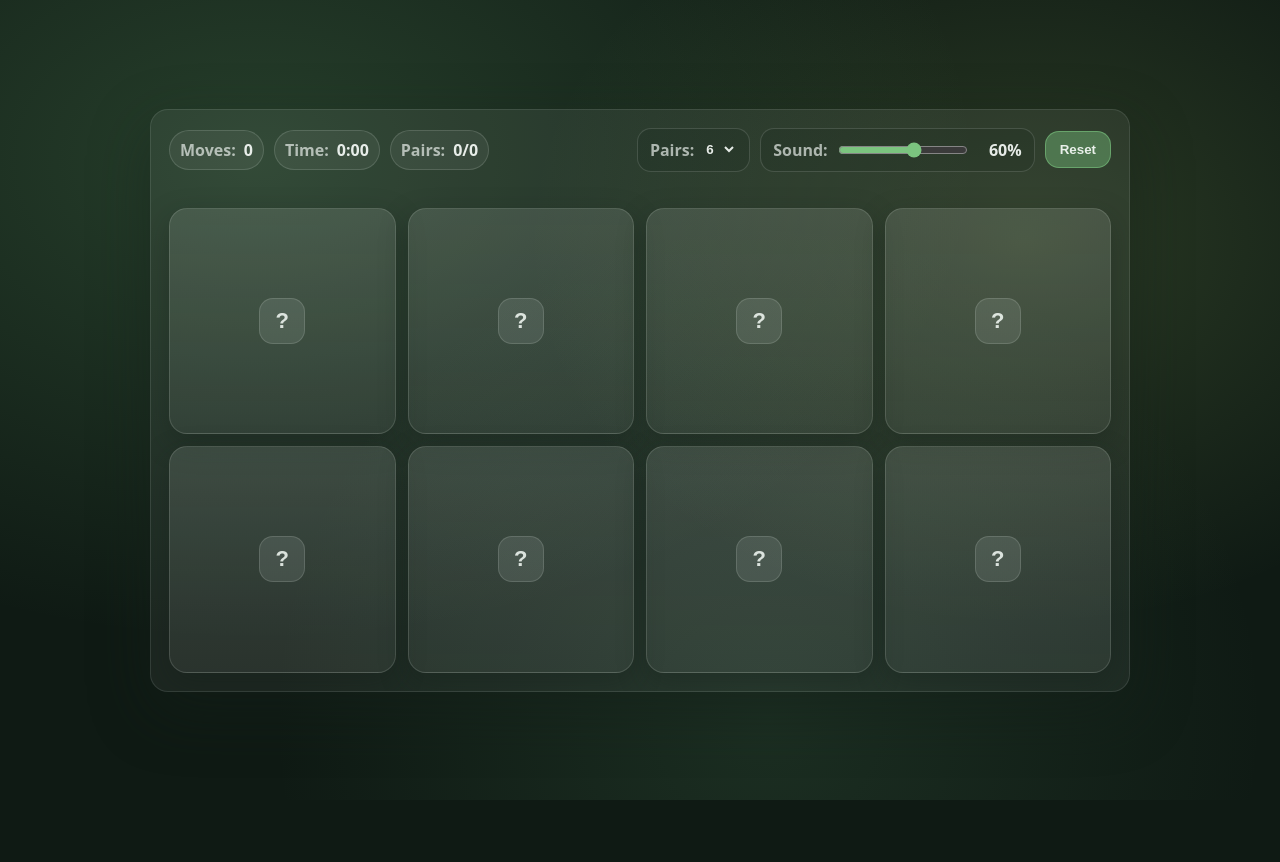
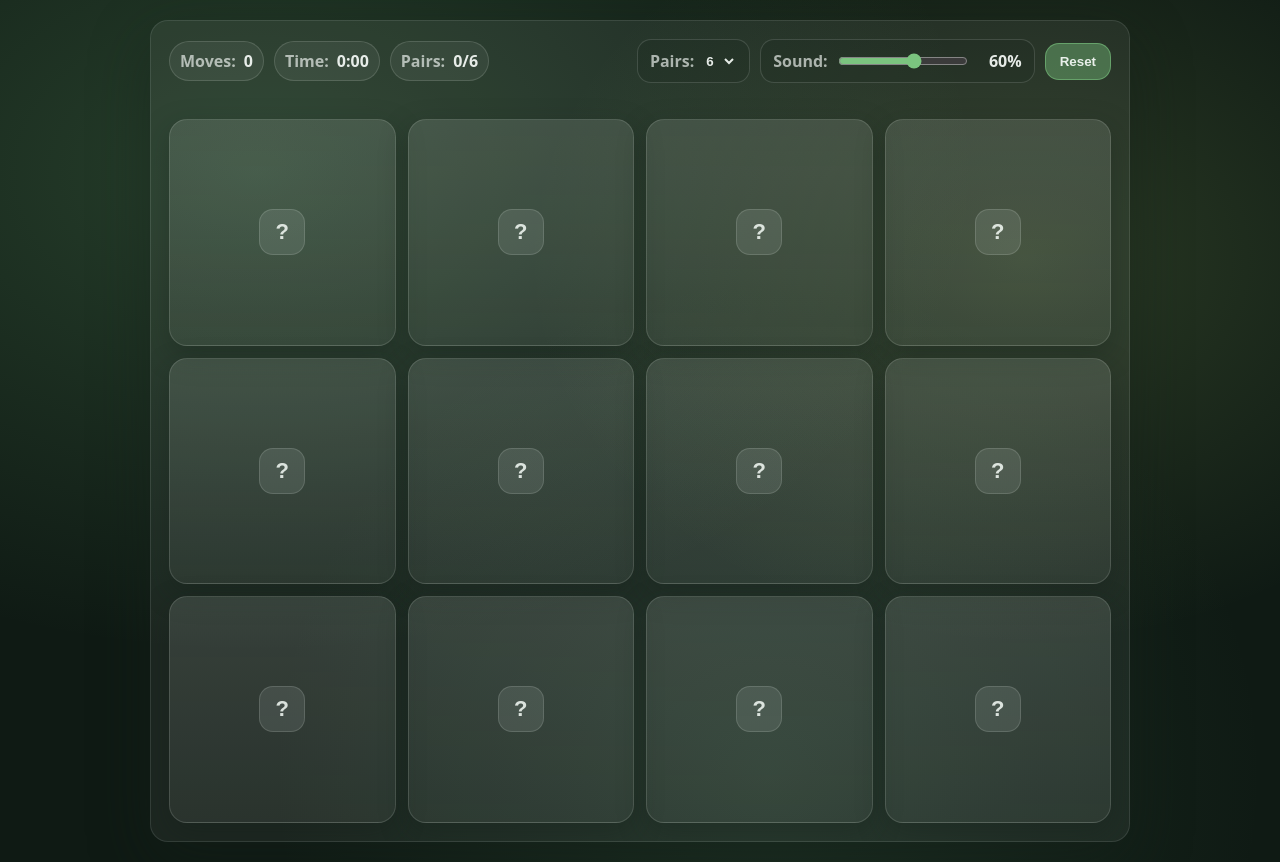
Before and after one commit to EvgMarty/memory-game, a plain HTML site: page index.html in a window 1280 px wide. Before the commit the page ends 800 px from the top, so only its background shows below. Drawn offline with Linux system fonts and the light colour scheme.

Commit message:
feat: added a feature for creating card pairs

```diff
--- a/index.html
+++ b/index.html
@@ -56,89 +56,7 @@
             <button id="restartBtn" class="btn btn--primary">Reset</button>
           </div>
         </header>
-
-        <div id="grid" class="grid" aria-label="Game board">
-          <button class="tile" type="button" aria-label="Card" data-value="🍌">
-            <div class="tile__inner">
-              <div class="tile__face tile__front">
-                <div class="tile__chip">?</div>
-              </div>
-              <div class="tile__face tile__back">
-                <div class="tile__emoji">🍌</div>
-              </div>
-            </div>
-          </button>
-          <button class="tile" type="button" aria-label="Card" data-value="🍒">
-            <div class="tile__inner">
-              <div class="tile__face tile__front">
-                <div class="tile__chip">?</div>
-              </div>
-              <div class="tile__face tile__back">
-                <div class="tile__emoji">🍒</div>
-              </div>
-            </div>
-          </button>
-          <button class="tile" type="button" aria-label="Card" data-value="🌽">
-            <div class="tile__inner">
-              <div class="tile__face tile__front">
-                <div class="tile__chip">?</div>
-              </div>
-              <div class="tile__face tile__back">
-                <div class="tile__emoji">🌽</div>
-              </div>
-            </div>
-          </button>
-          <button class="tile" type="button" aria-label="Card" data-value="🍇">
-            <div class="tile__inner">
-              <div class="tile__face tile__front">
-                <div class="tile__chip">?</div>
-              </div>
-              <div class="tile__face tile__back">
-                <div class="tile__emoji">🍇</div>
-              </div>
-            </div>
-          </button>
-          <button class="tile" type="button" aria-label="Card" data-value="🍌">
-            <div class="tile__inner">
-              <div class="tile__face tile__front">
-                <div class="tile__chip">?</div>
-              </div>
-              <div class="tile__face tile__back">
-                <div class="tile__emoji">🍌</div>
-              </div>
-            </div>
-          </button>
-          <button class="tile" type="button" aria-label="Card" data-value="🍒">
-            <div class="tile__inner">
-              <div class="tile__face tile__front">
-                <div class="tile__chip">?</div>
-              </div>
-              <div class="tile__face tile__back">
-                <div class="tile__emoji">🍒</div>
-              </div>
-            </div>
-          </button>
-          <button class="tile" type="button" aria-label="Card" data-value="🌽">
-            <div class="tile__inner">
-              <div class="tile__face tile__front">
-                <div class="tile__chip">?</div>
-              </div>
-              <div class="tile__face tile__back">
-                <div class="tile__emoji">🌽</div>
-              </div>
-            </div>
-          </button>
-          <button class="tile" type="button" aria-label="Card" data-value="🍇">
-            <div class="tile__inner">
-              <div class="tile__face tile__front">
-                <div class="tile__chip">?</div>
-              </div>
-              <div class="tile__face tile__back">
-                <div class="tile__emoji">🍇</div>
-              </div>
-            </div>
-          </button>
-        </div>
+        <div id="grid" class="grid" aria-label="Game board"></div>
       </section>
     </main>
 
--- a/js/main.js
+++ b/js/main.js
@@ -0,0 +1,173 @@
+;(function () {
+  const ui = {
+    moves: document.querySelector('#moves'),
+    time: document.querySelector('#time'),
+    pairs: document.querySelector('#pairs'),
+    pairsSelect: document.querySelector('#pairsSelect'),
+    volume: document.querySelector('#volume'),
+    volumeValue: document.querySelector('#volumeValue'),
+    restartButton: document.querySelector('#restartBtn'),
+    grid: document.querySelector('#grid'),
+    overlay: document.querySelector('#overlay'),
+    winText: document.querySelector('#winText'),
+    playAgainButton: document.querySelector('#playAgainBtn'),
+    closeButton: document.querySelector('#closeBtn'),
+  }
+
+  const icons = [
+    '👹',
+    '👺',
+    '🤡',
+    '👻',
+    '💩',
+    '👽',
+    '☠️',
+    '👾',
+    '🤖',
+    '🎃',
+    '😸',
+    '🚑',
+    '🧭',
+    '🚒',
+    '🚕',
+    '🚜',
+    '🎁',
+    '💎',
+    '💣',
+    '💵',
+    '⏰',
+    '✂️',
+    '♠️',
+    '♣️',
+    '♥️',
+    '♦️',
+    '🍺',
+    '🧀',
+    '🌶',
+    '🍅',
+    '🍏',
+    '🍌',
+    '⚽️',
+    '🎲',
+    '🍣',
+  ]
+
+  const sound = []
+
+  const game = {
+    firstTile: null,
+    secondTile: null,
+    isLocked: false,
+    totalPairs: 6,
+    deck: [],
+    state: {
+      matchedPairs: 0,
+      moves: 0,
+      seconds: 0,
+      timerId: null,
+      isStarted: false,
+    },
+
+    init: function () {
+      this.bindEvents()
+      this.startNewGame()
+    },
+
+    bindEvents: function () {
+      const self = this
+
+      //chanfe pair selector
+      ui.pairsSelect.addEventListener('change', function () {
+        self.updatePairsFromSelect()
+        self.startNewGame()
+      })
+    },
+
+    updatePairsFromSelect: function () {
+      const value = Number(ui.pairsSelect.value)
+      this.totalPairs = value
+    },
+
+    // startNewGame
+    startNewGame: function () {
+      this.closeWinOverlay()
+      this.resetState()
+      this.buildDeck()
+      this.renderBoard()
+    },
+
+    closeWinOverlay: function () {
+      ui.overlay.classList.remove('is-open')
+    },
+
+    resetState: function () {
+      const state = this.state
+      state.firstTile = null
+      state.secondTile = null
+      state.isLocked = false
+      state.matchedPairs = 6
+      state.moves = 0
+      state.seconds = 0
+      state.isStarted = false
+
+      if (state.timerId) {
+        clearInterval(state.timerId)
+        state.timerId = null
+      }
+
+      ui.moves.textContent = '0'
+      ui.time.textContent = '0:00'
+      ui.pairs.textContent = '0/' + this.totalPairs
+    },
+
+    buildDeck: function () {
+      let copy = icons.slice()
+      copy = this.shuffleArray(copy)
+      let selected = copy.slice(0, this.totalPairs)
+      let doubled = selected.concat(selected)
+      doubled = this.shuffleArray(doubled)
+
+      this.deck = doubled.map(function (value, index) {
+        return {
+          id: index,
+          value: value,
+        }
+      })
+    },
+
+    shuffleArray: function (array) {
+      for (var i = array.length - 1; i > 0; i--) {
+        var j = Math.floor(Math.random() * (i + 1))
+        var temp = array[i]
+        array[i] = array[j]
+        array[j] = temp
+      }
+      return array
+    },
+
+    renderBoard: function () {
+      let html = ''
+      let i
+
+      for (let i = 0; i < this.deck.length; i++) {
+        html +=
+          '<button class="tile" type="button" aria-label="Card"><div class="tile__inner"><div class="tile__face tile__front"><div class="tile__chip">?</div></div><div class="tile__face tile__back"><div class="tile__emoji"></div></div></div></button>'
+      }
+
+      ui.grid.innerHTML = html
+      this.attachDataToTiles()
+    },
+
+    attachDataToTiles: function () {
+      let tiles = ui.grid.querySelectorAll('.tile')
+      let emojis = ui.grid.querySelectorAll('.tile__emoji')
+
+      for (let i = 0; i < this.deck.length; i++) {
+        tiles[i].dataset.value = this.deck[i].value
+        emojis[i].textContent = this.deck[i].value
+      }
+    },
+  }
+
+  game.init()
+})()
```
Also changed, not shown: 1 other file.
